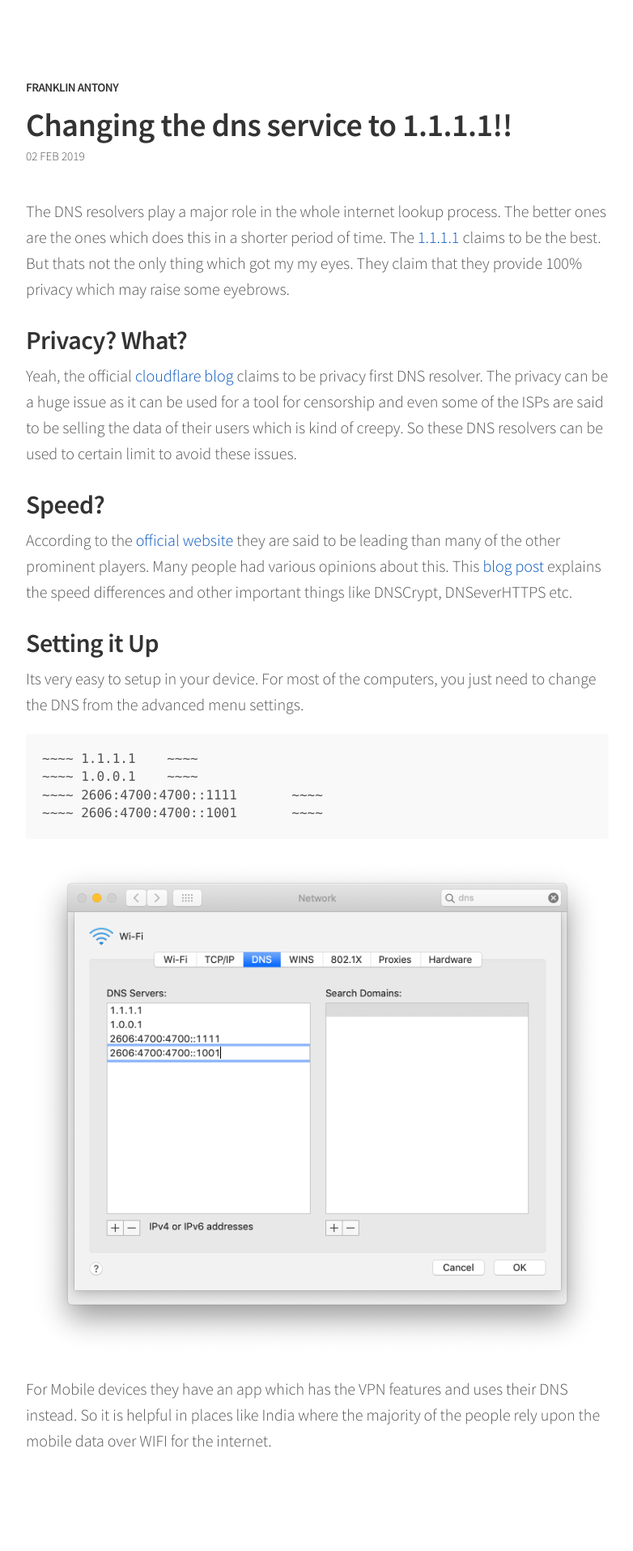
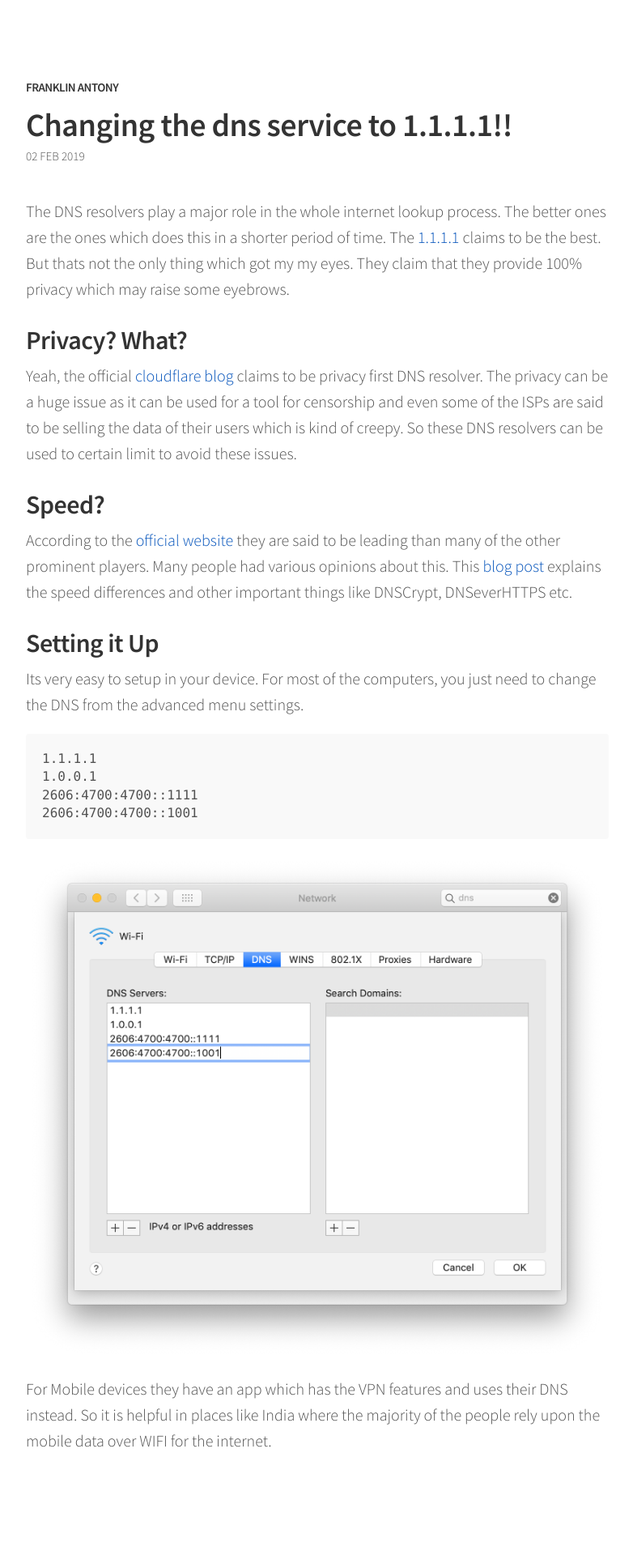
Before and after one commit to beingfranklin/blog, a Jekyll site: the page built from _posts/2019-02-02-Changing-the-DNS-Service-to-1.1.1.1!!.md, in a window 1280 px wide. Shown: the whole page at 81% size, without its empty margins (248-1030 px from the left). Built offline with Jekyll 4.4.1, drawn with Linux system fonts in a browser that asks for light colours; comment, search, counter and statistics services are not loaded.

Commit message:
Update 2019-02-02-Changing-the-DNS-Service-to-1.1.1.1!!.md

```diff
--- a/_posts/2019-02-02-Changing-the-DNS-Service-to-1.1.1.1!!.md
+++ b/_posts/2019-02-02-Changing-the-DNS-Service-to-1.1.1.1!!.md
@@ -18,10 +18,10 @@ According to the [official website](http://1.1.1.1) they are said to be leading
 
 Its very easy to setup in your device. For most of the computers, you just need to change the DNS from the advanced menu settings.
 
-	~~~~ 1.1.1.1	~~~~
-	~~~~ 1.0.0.1	~~~~
-	~~~~ 2606:4700:4700::1111 	~~~~
-	~~~~ 2606:4700:4700::1001 	~~~~
+	1.1.1.1
+	1.0.0.1
+	2606:4700:4700::1111
+	2606:4700:4700::1001
 
 ![Setting Up in Mac](https://raw.githubusercontent.com/beingfranklin/blog/gh-pages/_posts/Screenshot%202019-02-01%20at%208.41.13%20AM.png)
 
```
